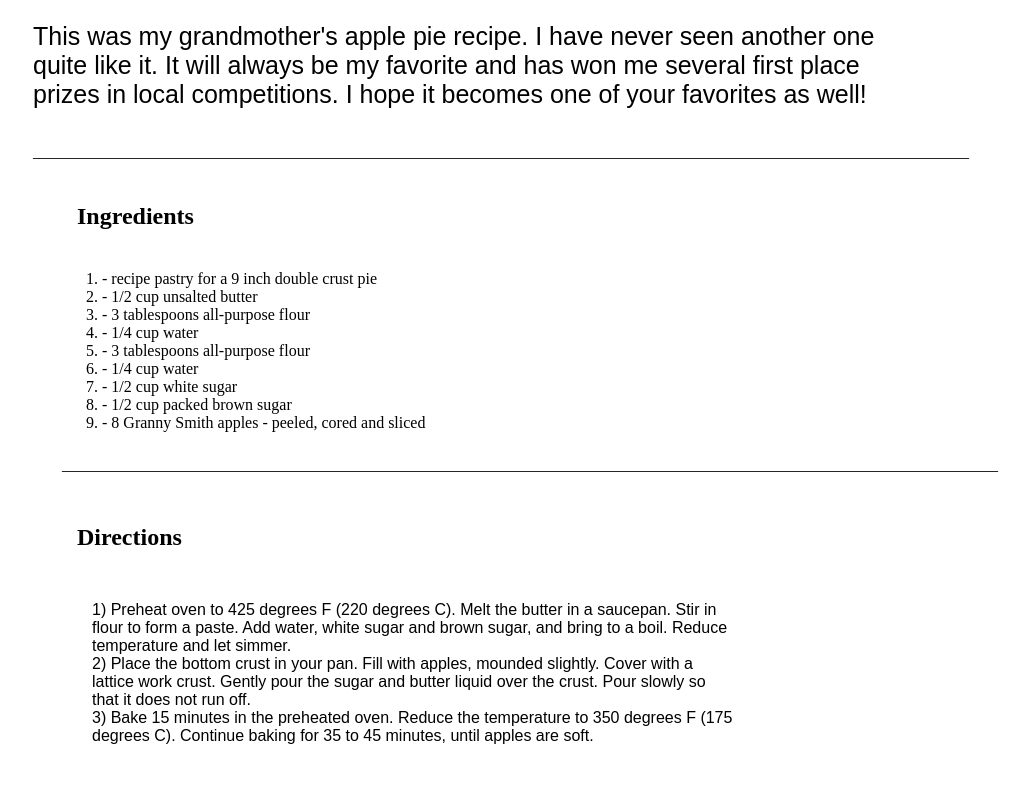
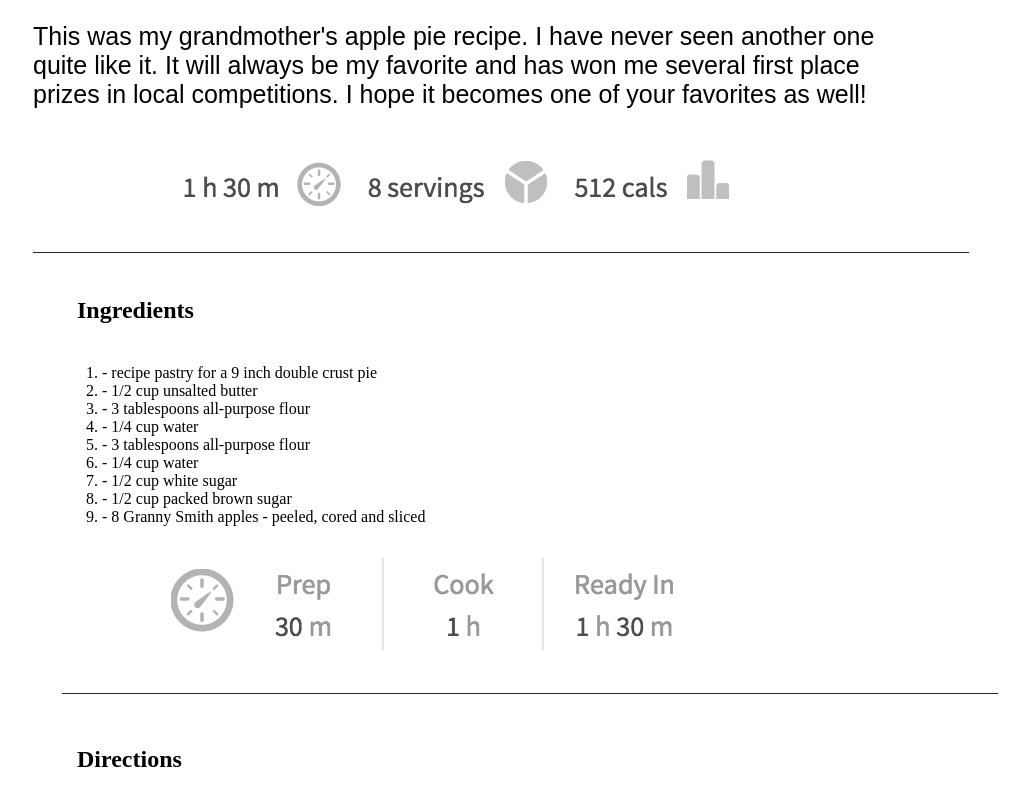
Before and after one commit to Abdulmajeed94/react-HW1, a plain HTML site: page index.html in a window 1280 px wide. Shown: the part 800-1600 px from the top of the page, without its empty margins (223-1253 px from the left). Before the commit the page ends 1545 px from the top, so only its background shows below. Drawn offline with Linux system fonts and the light colour scheme.

Commit message:
Update index.html

```diff
--- a/index.html
+++ b/index.html
@@ -11,14 +11,14 @@
 
     <div class="apple-pie-background">
       <div class="header">
-        <img src="/images/apple-pie.jpg" alt="">
+        <img src="apple-pie.jpg" alt="">
         <h1>Apple Pies</h1>
       </div>
       <p>This was my grandmother's apple pie recipe. I have never seen another one<br>quite like it. It will always
         be my favorite and has won me several first place <br> prizes in local competitions. I hope it becomes one of your
         favorites as well!
       </p>
-      <img src="/images/recipe-info.png" alt="" class="recipe-info">
+      <img src="recipe-info.png" alt="" class="recipe-info">
 
     </div>
 
@@ -39,7 +39,7 @@
 
       </ol>
 
-      <img src="/images/cooking-info.png" alt="" class="cooking">
+      <img src="cooking-info.png" alt="" class="cooking">
 
       <span id="span">_____________________________________________________________________________________________________________________</span>
     </div>
```
